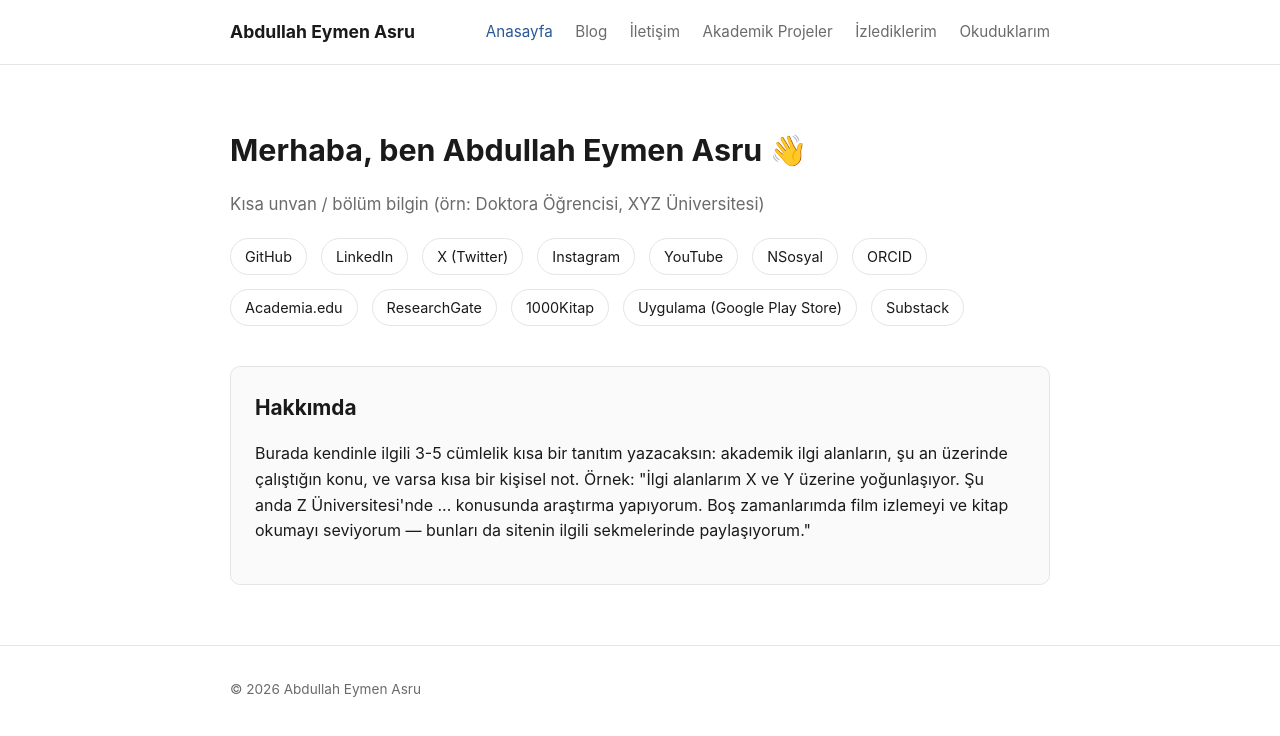
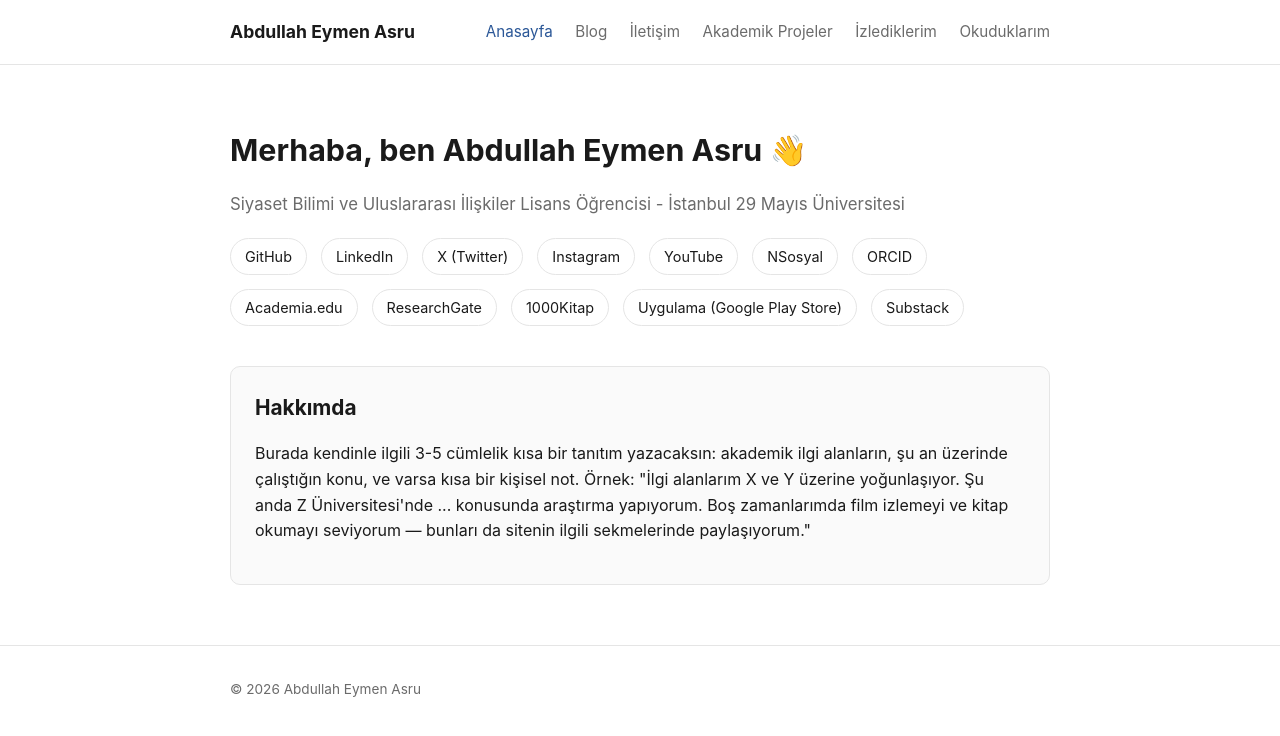
Before and after one commit to abdullah-eymen-asru/abdullah-eymen-asru.github.io, a Jekyll site: the page built from index.md, in a window 1280 px wide. Shown: the top 736 px of the page. Built offline with Jekyll 4.4.1, drawn with Linux system fonts in a browser that asks for light colours.

Commit message:
Update subtitle with current academic information

```diff
--- a/index.md
+++ b/index.md
@@ -5,7 +5,7 @@ title: Anasayfa
 
 <div class="hero">
   <h1>Merhaba, ben Abdullah Eymen Asru 👋</h1>
-  <p class="subtitle">Kısa unvan / bölüm bilgin (örn: Doktora Öğrencisi, XYZ Üniversitesi)</p>
+  <p class="subtitle">Siyaset Bilimi ve Uluslararası İlişkiler Lisans Öğrencisi - İstanbul 29 Mayıs Üniversitesi</p>
 
   <div class="social-links">
     {% assign labels = "github:GitHub|linkedin:LinkedIn|twitter:X (Twitter)|instagram:Instagram|youtube:YouTube|nsosyal:NSosyal|orcid:ORCID|academia:Academia.edu|researchgate:ResearchGate|kitap1000:1000Kitap|playstore:Uygulama (Google Play Store)" | split: "|" %}
```
